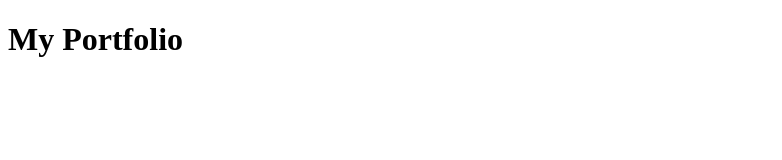
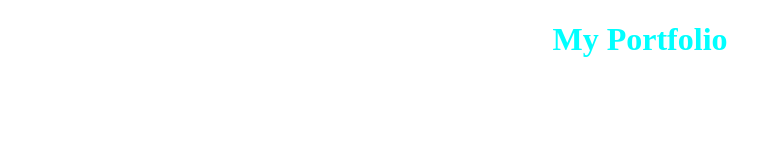
Before and after one commit to Tejaskhot33/Portfolio, a plain HTML site: page index.html in a window 1280 px wide. Shown: the whole page, without its empty margins (0-782 px from the left). Drawn offline with Linux system fonts and the light colour scheme.

Commit message:
update index.html
updating code

```diff
--- a/index.html
+++ b/index.html
@@ -3,11 +3,15 @@
 <head>
     <meta charset="UTF-8">
     <meta name="viewport" content="width=device-width, initial-scale=1.0">
-    <title>My Portfolio </title>
+    <title>My Portfolio</title>
+    <style type="text/css">
+        #id1 {
+            color: aqua;
+           text-align:center;
+        }
+    </style>
 </head>
 <body>
-
-    <ceter><h1>My Portfolio</h1></ceter>
-
+    <h1 id="id1">My Portfolio</h1>
 </body>
 </html>
```
